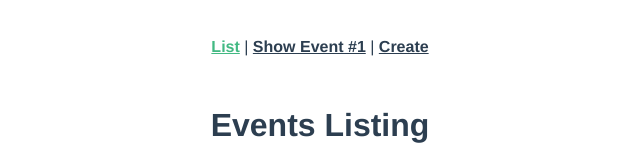
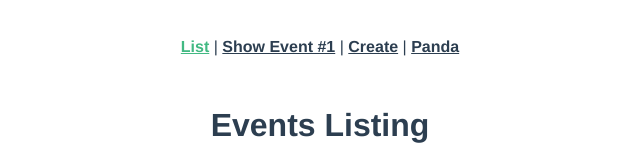
Before and after one commit to BalthazRBlake/real-world-vue, a Vue app: page / in a window 1280 px wide. Shown: the top 160 px of the page, without its empty margins (320-960 px from the left). Built offline with nearby package versions, Linux system fonts and the light colour scheme.

Commit message:
Link to a Dynamic route

```diff
--- a/src/App.vue
+++ b/src/App.vue
@@ -3,7 +3,8 @@
     <div id="nav">
       <router-link :to="{ name: 'event-list' }">List</router-link> |
       <router-link :to="{ name: 'event-show' }">Show Event #1</router-link> |
-      <router-link :to="{ name: 'event-create' }">Create</router-link>
+      <router-link :to="{ name: 'event-create' }">Create</router-link> |
+      <router-link :to="{ name: 'user', params: { username: 'Panda' } }">Panda</router-link>
     </div>
     <router-view />
   </div>
```
